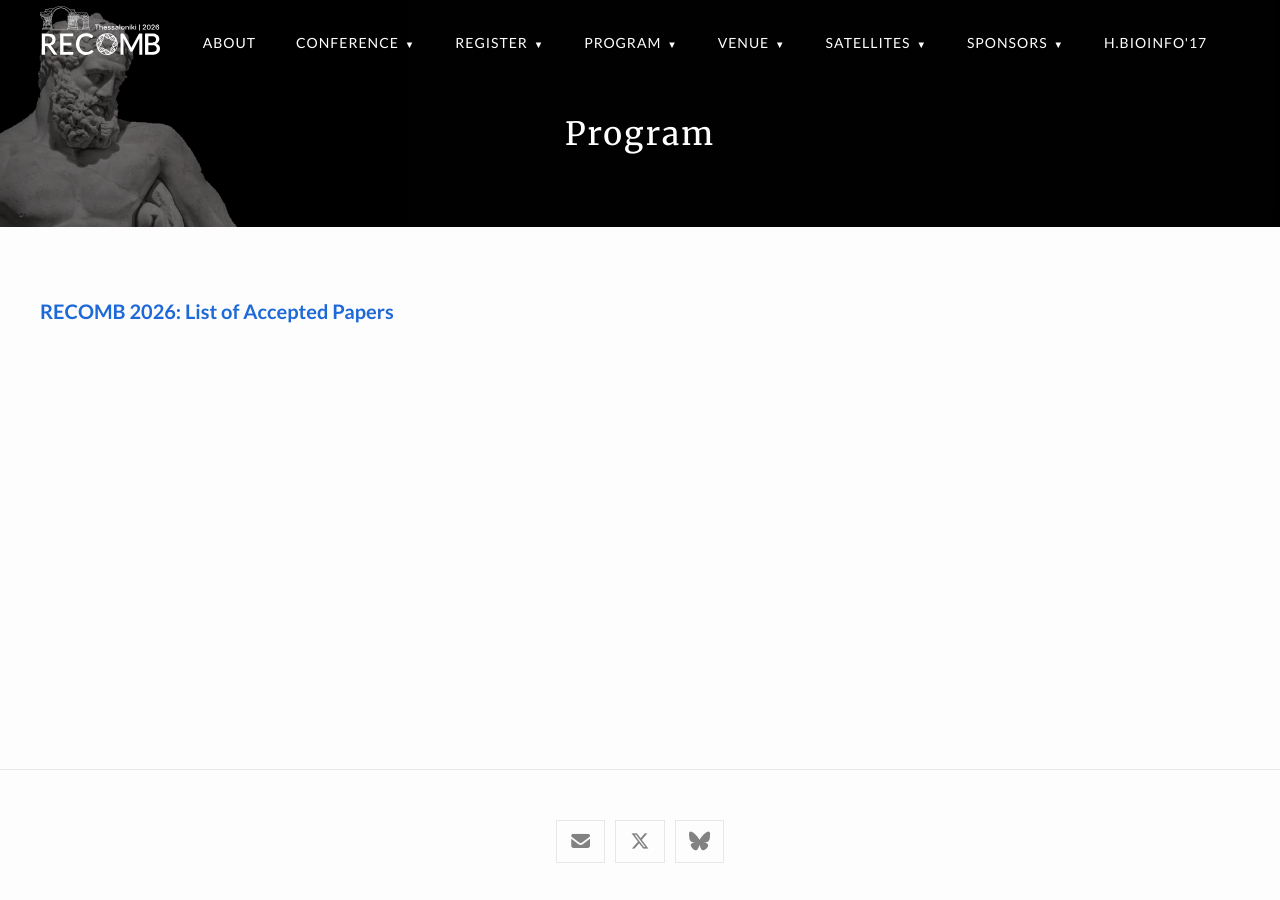
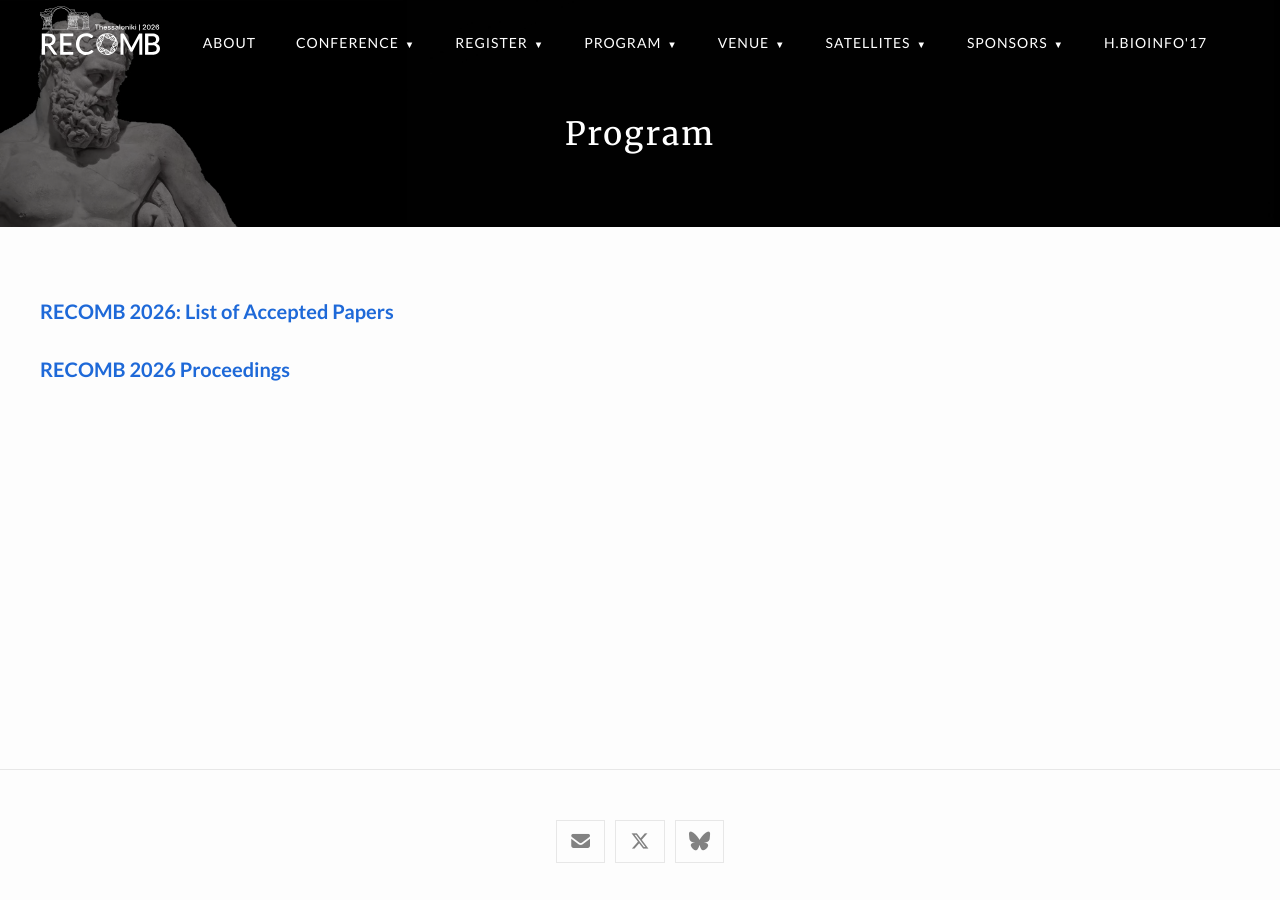
Before and after one commit to recomb-conference/recomb2026, a Jekyll site: the page built from program.md, in a window 1280 px wide. Built offline with Jekyll 4.4.1, drawn with Linux system fonts in a browser that asks for light colours; nearby versions of some CDN libraries.

Commit message:
Update program.md

```diff
--- a/program.md
+++ b/program.md
@@ -4,3 +4,5 @@ title: Program
 ---
 
 #### [RECOMB 2026: List of Accepted Papers](/accepted_papers.md)
+
+#### [RECOMB 2026 Proceedings](https://recomb.org/proceedings/proceedings/2030-2026/2026/)
```
